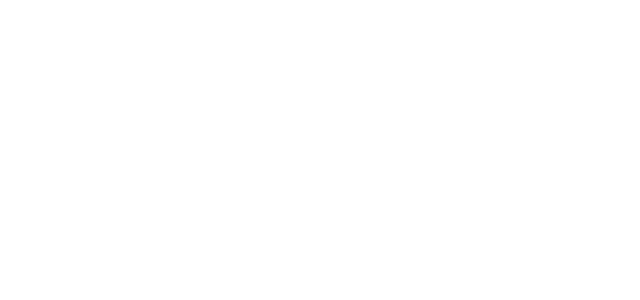
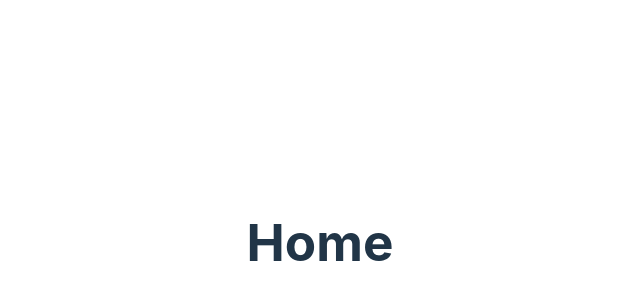
Before and after one commit to lucasd2310/react-dashboard, a React (Vite) app: page / in a window 1280 px wide. Shown: the part 158-458 px from the top of the page, without its empty margins (320-960 px from the left). Built offline with nearby package versions, Linux system fonts and the light colour scheme.

Commit message:
added routes

```diff
--- a/package.json
+++ b/package.json
@@ -11,7 +11,8 @@
   },
   "dependencies": {
     "react": "^18.2.0",
-    "react-dom": "^18.2.0"
+    "react-dom": "^18.2.0",
+    "react-router-dom": "^6.18.0"
   },
   "devDependencies": {
     "@types/react": "^18.2.15",
--- a/src/App.jsx
+++ b/src/App.jsx
@@ -1,12 +1,8 @@
 import './App.css'
+import { MyRoutes } from './routers/routes'
 
 function App() {
-
-  return (
-    <>
-
-    </>
-  )
+  return <MyRoutes />
 }
 
 export default App
--- /dev/null
+++ b/src/pages/Home.jsx
@@ -0,0 +1,7 @@
+export function Home() {
+  return (
+    <h1>
+      Home
+    </h1>
+  )
+}
--- a/src/routers/routes.jsx
+++ b/src/routers/routes.jsx
@@ -0,0 +1,12 @@
+import { BrowserRouter as Router, Routes, Route } from 'react-router-dom'
+import { Home } from '../pages/Home'
+
+export function MyRoutes() {
+  return (
+    <Router>
+      <Routes>
+        <Route exact path='/' element={<Home />}/>
+      </Routes>
+    </Router>
+  )
+}
```
Also changed, not shown: 2 other files (tests, documents, lock files or other folders).
